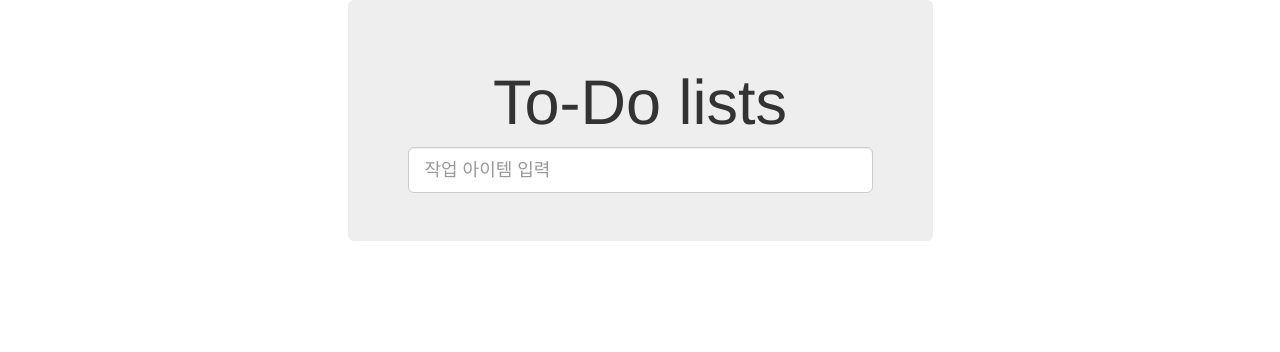
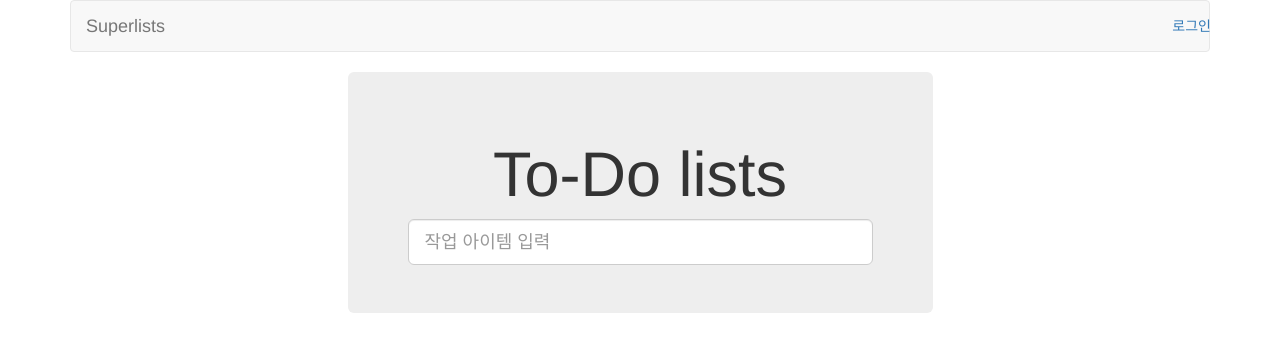
Before and after one commit to gulby/tdd, a Django app: page / in a window 1280 px wide. Shown: the top 352 px of the page. Run offline with Django 3.2, Linux system fonts and the light colour scheme; some libraries are stand-ins or nearby versions.

Commit message:
내비게이션 UI 추가

```diff
--- a/superlists/functional_test/test_login.py
+++ b/superlists/functional_test/test_login.py
@@ -30,7 +30,7 @@ class LoginTest(FunctionalTest):
         # 에디스는 superlist 사이트에 접속한다.
         # 그리고 "로그인" 링크를 발견한다.
         self.browser.get(self.server_url)
-        self.browser.find_element_by_id('login').click()
+        self.browser.find_element_by_id('id_login').click()
 
         # 개인 로그인 박스가 표시된다.
         self.switch_to_new_window('Mozilla Persona')
--- a/superlists/lists/templates/base.html
+++ b/superlists/lists/templates/base.html
@@ -8,6 +8,11 @@
     </head>
     <body>
     <div class="container">
+
+        <nav class="navbar navbar-default" role="navigation">
+            <a class="navbar-brand" href="/">Superlists</a>
+            <a class="btn navbar-btn navbar-right" id="id_login" href="#">로그인</a>
+        </nav>
 
         <div class="row">
             <div class="col-md-6 col-md-offset-3 jumbotron">
```
